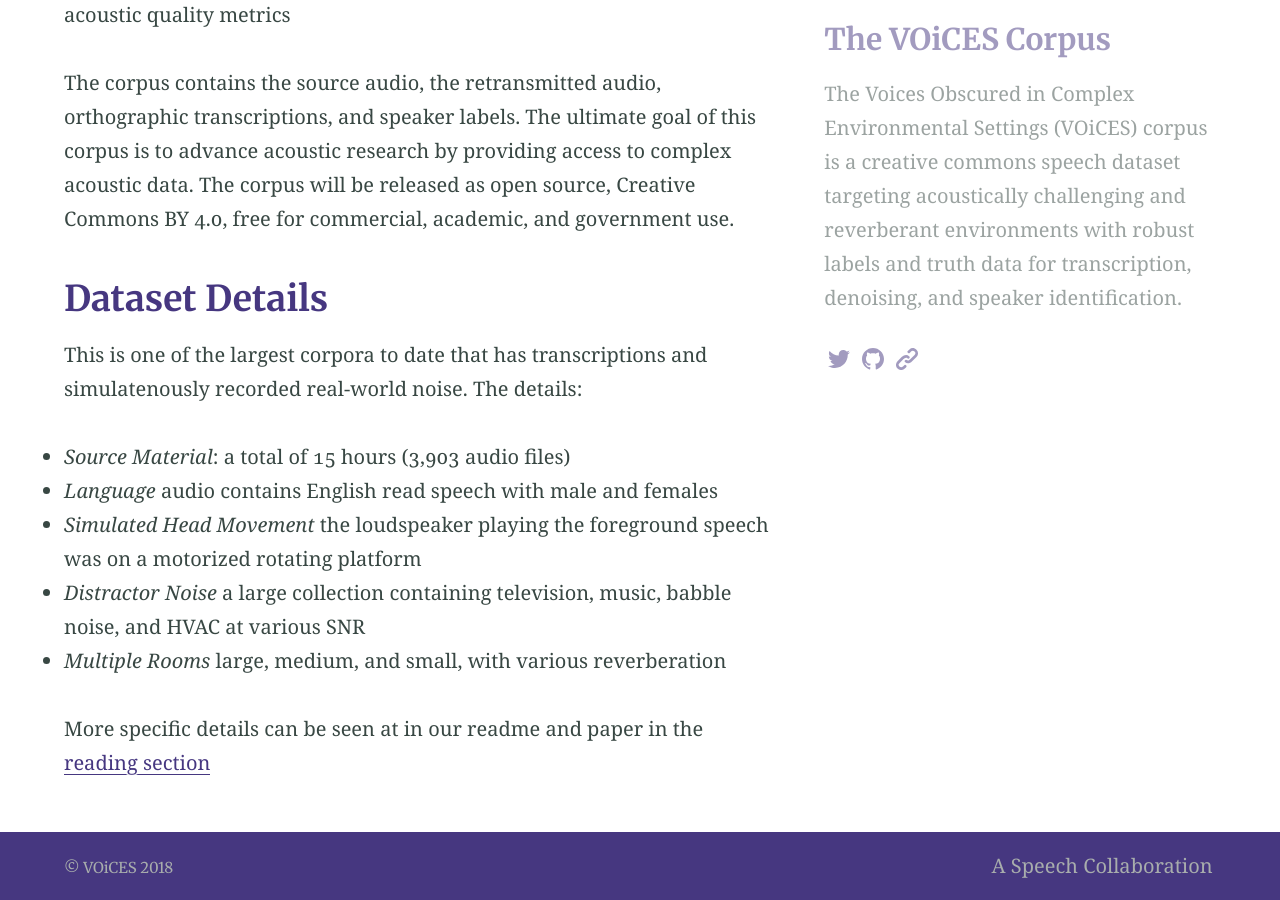
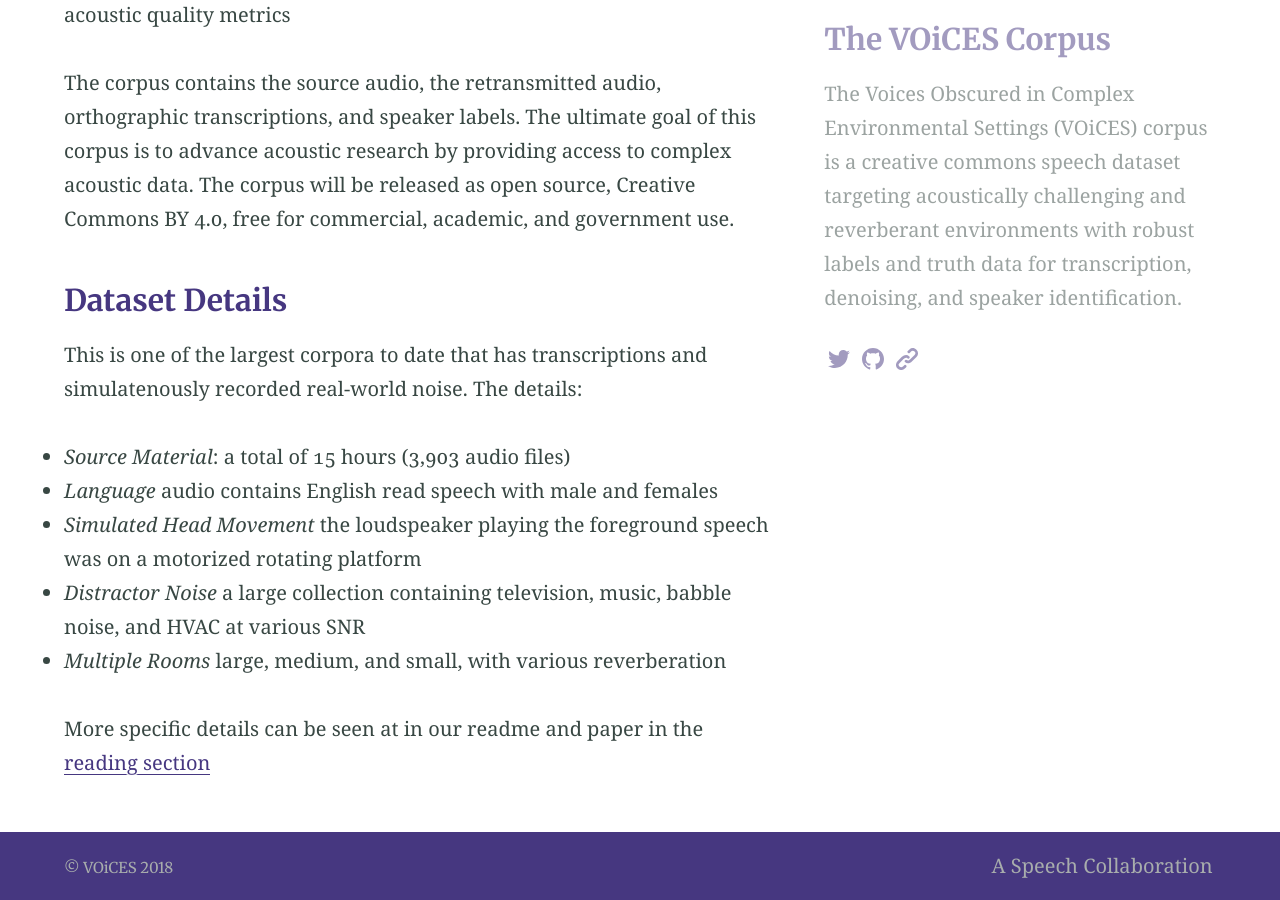
Before and after one commit to IQTLabs/voices, a Jekyll site: the page built from index.md, in a window 1280 px wide and 900 px high, scrolled down 870 px. Built offline with Jekyll 4.4.1, drawn with Linux system fonts in a browser that asks for light colours; our own code applies the rules of GitHub Pages for plain Markdown files.

```diff
--- a/index.md
+++ b/index.md
@@ -16,7 +16,7 @@ SRI International and Lab41, In-Q-Tel, are proud to release the Voices Obscured
 
 The corpus contains the source audio, the retransmitted audio, orthographic transcriptions, and speaker labels. The ultimate goal of this corpus is to advance acoustic research by providing access to complex acoustic data. The corpus will be released as open source, Creative Commons BY 4.0, free for commercial, academic, and government use.
 
-## Dataset Details
+### Dataset Details
 
 This is one of the largest corpora to date that has transcriptions and simulatenously recorded real-world noise. The details:
 
```
